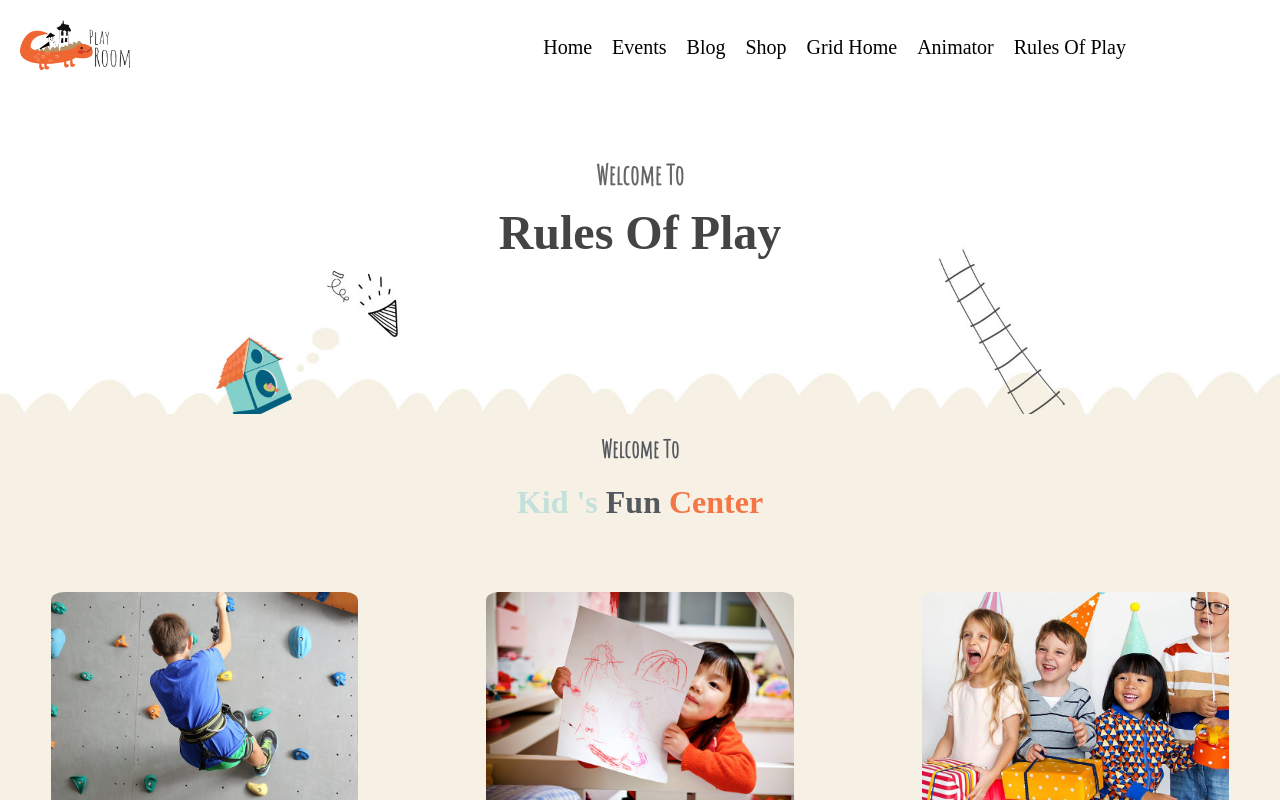
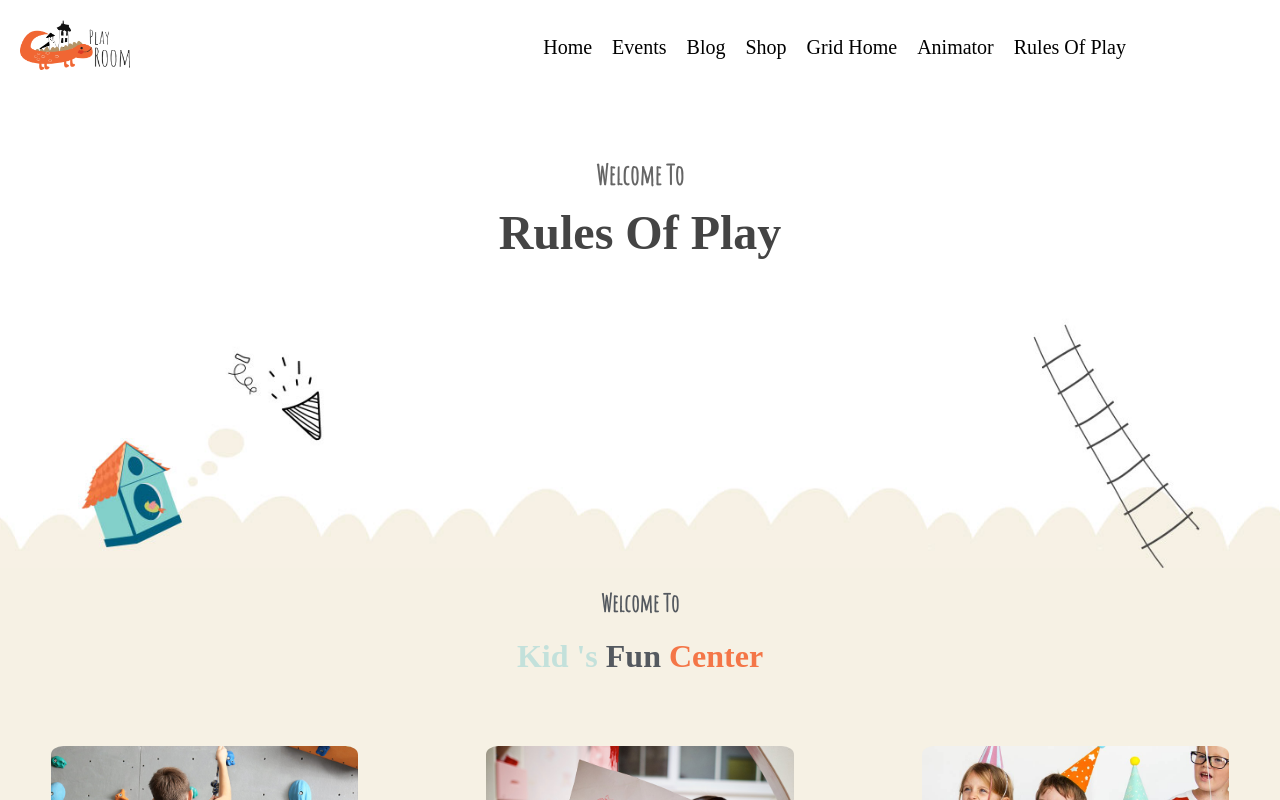
Before and after one commit to girish78678/playroom, a Next.js app: page /rules--of--play in a window 1280 px wide. Shown: the top 800 px of the page. Built offline with nearby package versions, Linux system fonts and the light colour scheme; a web font is replaced by a local one.

Commit message:
Revert "update hero section"
This reverts commit ff42e2691dd2a9fdad879af37a156c407ba6d166.

```diff
--- a/src/styles/style.css
+++ b/src/styles/style.css
@@ -1847,9 +1847,3 @@
                 margin: auto;
             }
         }
-
-        @media screen and (min-width: 1280px) {
-            .ROP--hero {
-                height: 25vw;
-            }
-        }
```
